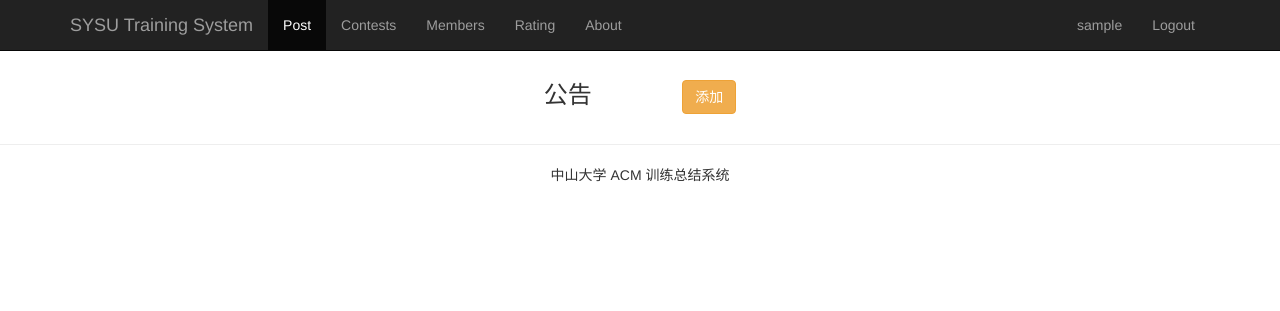
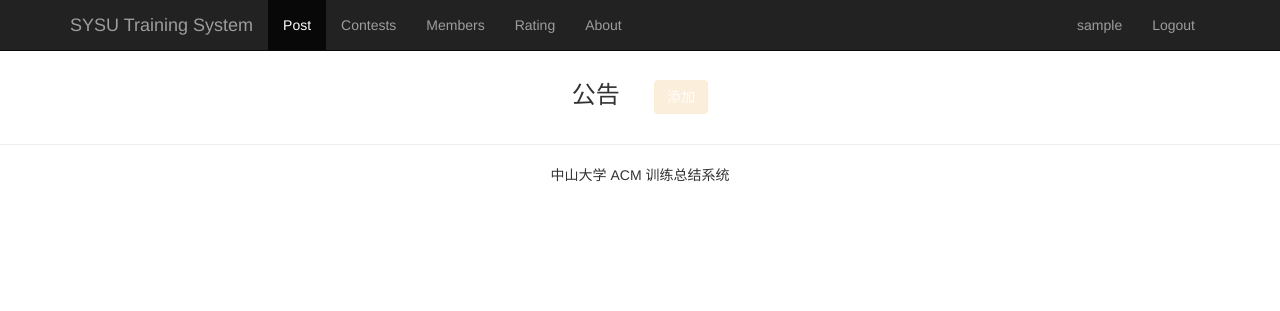
Before and after one commit to mstczuo/Training, a Flask app: page /show_post in a window 1280 px wide. Shown: the top 311 px of the page. Run offline with Flask 2, Linux system fonts and the light colour scheme; the visitor is signed in with stand-in values (Sample User, id 1); data comes from the database, SQL or seed files in the repository; data that the repository does not hold is empty; parts of the project's set-up code (start-up, migrations or seed data) failed here and were passed over; some libraries are stand-ins or nearby versions.

Commit message:
update post list view

```diff
--- a/app/templates/show_post.html
+++ b/app/templates/show_post.html
@@ -3,7 +3,12 @@
 {% block page_contest %}
 <style>
 #add, .edit {
-	margin-left: 6em;
+	margin-left: 2em;
+	opacity: 0.2;
+	transition: opacity 0.2s ease;
+}
+#add:hover, .edit:hover {
+	opacity: 1;
 }
 </style>
 <div class="container">
```
